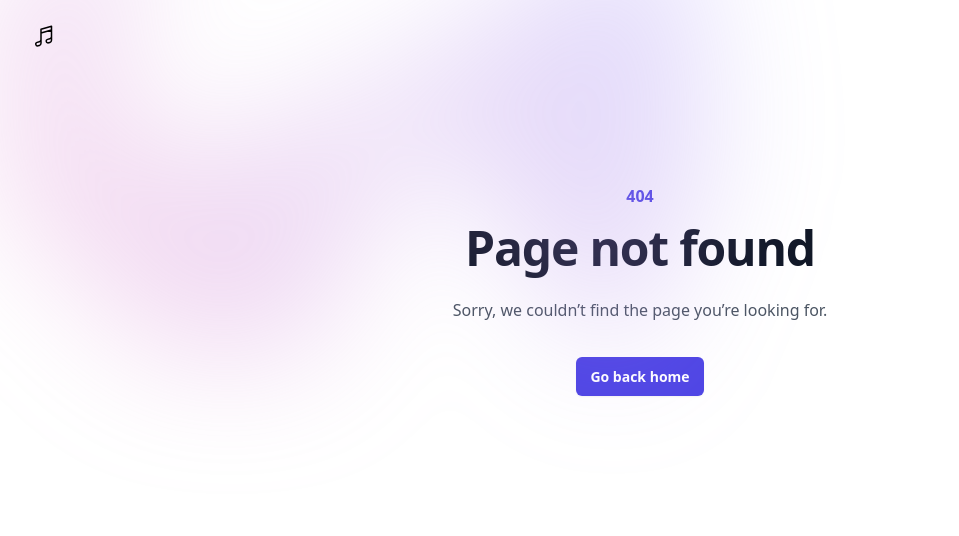
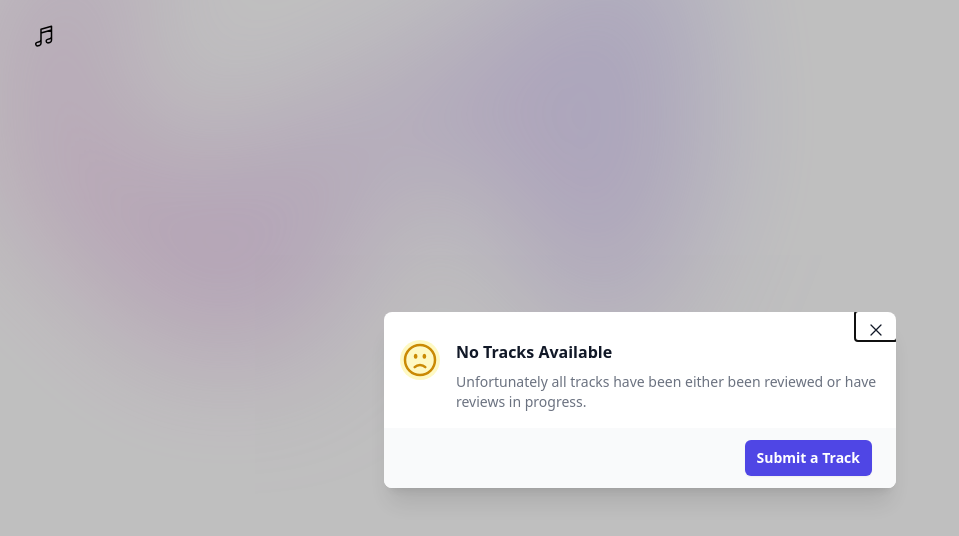
Before and after one commit to ericvtheg/beta-test-songs, a React (Vite) app in the folder client/: page /no-tracks-available in a window 1280 px wide. Before the commit this address had no page. Shown: the top 536 px of the page, without its empty margins (0-959 px from the left). Built offline with nearby package versions, Linux system fonts and the light colour scheme.

Commit message:
added no tracks available modal

```diff
--- a/client/src/App.tsx
+++ b/client/src/App.tsx
@@ -12,6 +12,7 @@ import SubmitModal from "./Modals/Submit-Modal";
 import SongModal from "./Modals/Song-Modal";
 import TrackSuccessModal from "./Modals/Track-Success-Modal";
 import ReviewSuccessModal from "./Modals/Review-Success-Modal";
+import NoTracksAvailableModal from "./Modals/No-Tracks-Available";
 
 const router = createBrowserRouter(
   createRoutesFromElements(
@@ -22,6 +23,7 @@ const router = createBrowserRouter(
       <Route path="track/:trackId" element={<SongModal />} />
       <Route path="track-success" element={<TrackSuccessModal />} />
       <Route path="review-success" element={<ReviewSuccessModal />} />
+      <Route path="no-tracks-available" element={<NoTracksAvailableModal />} />
       <Route path="*" element={<PageNotFound />} />
     </Route>
   )
--- a/client/src/Modals/Fetch-Review-Modal.tsx
+++ b/client/src/Modals/Fetch-Review-Modal.tsx
@@ -1,7 +1,7 @@
 import { Fragment, useEffect } from "react";
 import { Dialog, Transition } from "@headlessui/react";
 import { useNavigate } from "react-router-dom";
-import axios from "axios";
+import axios, { AxiosError } from "axios";
 import { Bars } from "react-loading-icons";
 
 export default function FetchReviewModal() {
@@ -9,6 +9,7 @@ export default function FetchReviewModal() {
 
   useEffect(() => {
     const fetchTrackData = async () => {
+      try {
         const response = await axios.post(
           "http://localhost:3000/song/start-review",
           {},
@@ -27,8 +28,21 @@ export default function FetchReviewModal() {
             reviewId: review.id,
           },
         });
+      } catch (err: unknown | AxiosError) {
+        if (axios.isAxiosError(err)) {
+          if (err?.response?.status === 404) {
+            navigate("/no-tracks-available");
+          }
+        } else {
+          // TODO handle error
+        }
+      }
     };
+    try {
       fetchTrackData();
+    } catch (err) {
+      console.log("hit", err);
+    }
   }, []); // should I add navigate to dependency array?
 
   return (
--- /dev/null
+++ b/client/src/Modals/No-Tracks-Available.tsx
@@ -0,0 +1,89 @@
+import { Fragment } from "react";
+import { Dialog, Transition } from "@headlessui/react";
+import { FaceFrownIcon, XMarkIcon } from "@heroicons/react/24/outline";
+import { useNavigate } from "react-router-dom";
+import { Link } from "react-router-dom";
+
+export default function NoTracksAvailableModal() {
+  const navigate = useNavigate();
+
+  return (
+    <Transition.Root show={true} as={Fragment}>
+      <Dialog
+        as="div"
+        className="relative z-10"
+        onClose={() => {
+          navigate("/");
+        }}
+      >
+        <Transition.Child
+          as={Fragment}
+          enter="ease-out duration-300"
+          enterFrom="opacity-0"
+          enterTo="opacity-100"
+          leave="ease-in duration-200"
+          leaveFrom="opacity-100"
+          leaveTo="opacity-0"
+        >
+          <div className="fixed inset-0 bg-black bg-opacity-25" />
+        </Transition.Child>
+
+        <div className="fixed inset-0 z-10 overflow-y-auto">
+          <div className="flex min-h-full items-end justify-center p-4 text-center sm:items-center sm:p-0">
+            <Transition.Child
+              as={Fragment}
+              enter="ease-out duration-300"
+              enterFrom="opacity-0 translate-y-4 sm:translate-y-0 sm:scale-95"
+              enterTo="opacity-100 translate-y-0 sm:scale-100"
+              leave="ease-in duration-200"
+              leaveFrom="opacity-100 translate-y-0 sm:scale-100"
+              leaveTo="opacity-0 translate-y-4 sm:translate-y-0 sm:scale-95"
+            >
+              <Dialog.Panel className="relative transform overflow-hidden rounded-lg bg-white text-left shadow-xl transition-all sm:my-8 sm:w-full sm:max-w-lg">
+                <div className="flex flex-row-reverse">
+                  <Link to="/" className="">
+                    <div className="px-2 pt-2">
+                      <XMarkIcon className="h-5 w-6 text-gray-900 hover:text-gray-600" />
+                    </div>
+                  </Link>
+                </div>
+                <div className="bg-white px-4 pb-4">
+                  <div className="sm:flex sm:items-start">
+                    <div className="mx-auto flex h-12 w-12 flex-shrink-0 items-center justify-center rounded-full bg-yellow-100 sm:mx-0 sm:h-10 sm:w-10">
+
+                      <FaceFrownIcon
+                        className="h-12 w-12 text-yellow-600"
+                        aria-hidden="true"
+                      />
+                    </div>
+                    <div className="mt-3 text-center sm:ml-4 sm:mt-0 sm:text-left">
+                      <Dialog.Title
+                        as="h3"
+                        className="text-base font-semibold leading-6 text-gray-900"
+                      >
+                        No Tracks Available
+                      </Dialog.Title>
+                      <div className="mt-2">
+                        <p className="text-sm text-gray-500">
+                          Unfortunately all tracks have been either been reviewed or have reviews in progress.
+                        </p>
+                      </div>
+                    </div>
+                  </div>
+                </div>
+                <div className="bg-gray-50 px-4 py-3 sm:flex sm:flex-row-reverse sm:px-6">
+                  <Link
+                    to="/submit"
+                    className="inline-flex w-full justify-center rounded-md bg-indigo-600 px-3 py-2 text-sm font-semibold text-white shadow-sm hover:bg-indigo-500 sm:ml-3 sm:w-auto"
+                  >
+                    Submit a Track
+                  </Link>
+                </div>
+              </Dialog.Panel>
+            </Transition.Child>
+          </div>
+        </div>
+      </Dialog>
+    </Transition.Root>
+  );
+}
```
Lines whose indentation alone changed are shown as unchanged.
